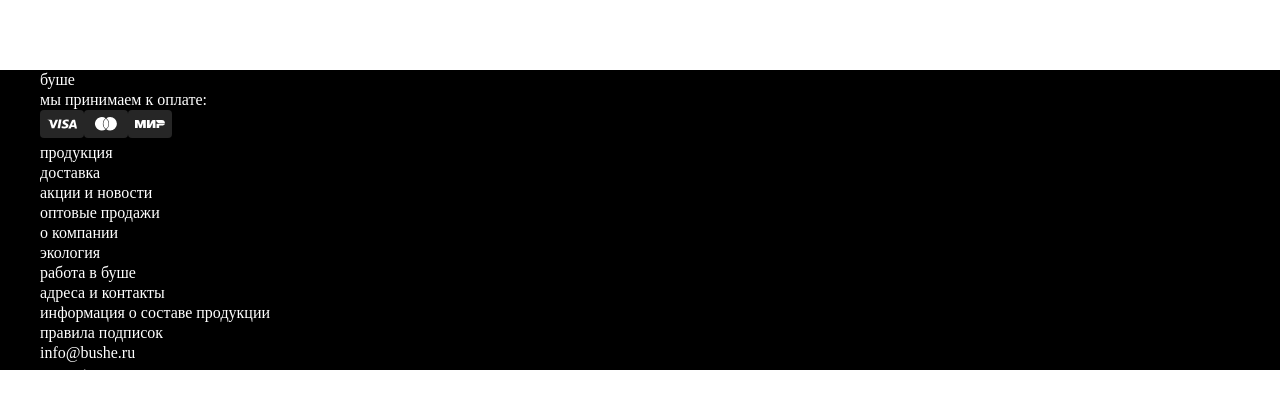
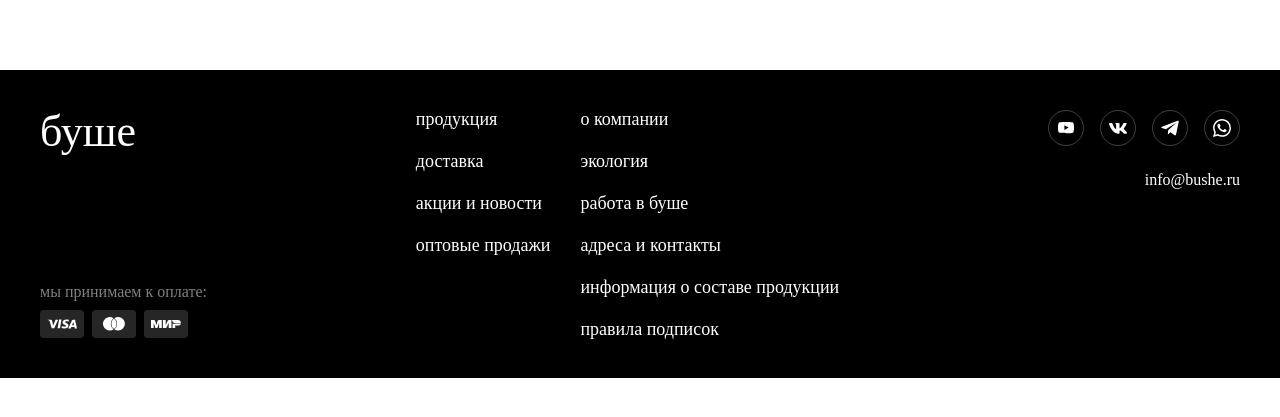
Before and after one commit to Cripler1993/onlinestore-react, a React (Create React App) app: page / in a window 1280 px wide. Shown: the part 313-730 px from the top of the page. Built offline with nearby package versions, Linux system fonts and the light colour scheme; no server answers.

Commit message:
new commit

```diff
--- a/src/components/Footer.jsx
+++ b/src/components/Footer.jsx
@@ -5,11 +5,11 @@
     <footer className="footer">
       <div className="container">
         <div className="footer__row">
-          <div>
-            <p>буше</p>
+          <div className="footer__left-column">
+            <p className="left__title">буше</p>
             <div>
-              <p>мы принимаем к оплате:</p>
-              <div>
+              <p className="left__payment-text">мы принимаем к оплате:</p>
+              <div className="left__payment-icons">
                 <svg
                   width="44"
                   height="28"
@@ -69,14 +69,14 @@
               </div>
             </div>
           </div>
-          <div>
-            <div>
+          <div className="footer__center-row">
+            <div className="center__column">
               <p>продукция</p>
               <p>доставка</p>
               <p>акции и новости</p>
               <p>оптовые продажи</p>
             </div>
-            <div>
+            <div className="center__column">
               <p>о компании</p>
               <p>экология</p>
               <p>работа в буше</p>
@@ -85,20 +85,59 @@
               <p>правила подписок</p>
             </div>
           </div>
-          <div>
-            <div>
-              <a href=""></a>
-              <a href=""></a>
-              <a href=""></a>
-              <a href=""></a>
+          <div className="footer__right-column">
+            <div className="right__links">
+              <a href="">
+                <svg
+                  width="24"
+                  height="24"
+                  fill="white"
+                  xmlns="http://www.w3.org/2000/svg"
+                >
+                  <path d="M19.674 7.761a2.003 2.003 0 00-1.408-1.412C17.014 6.006 12.006 6 12.006 6s-5.008-.006-6.26.323a2.047 2.047 0 00-1.413 1.421C4.003 8.996 4 11.593 4 11.593s-.003 2.61.325 3.848a2.003 2.003 0 001.409 1.411c1.265.344 6.26.35 6.26.35s5.008.005 6.26-.323a2.01 2.01 0 001.412-1.409c.331-1.251.334-3.847.334-3.847s.016-2.61-.326-3.862zm-9.27 6.237l.004-4.796 4.162 2.402-4.167 2.394z"></path>
+                </svg>
+              </a>
+              <a href="">
+                <svg
+                  width="24"
+                  height="24"
+                  fill="none"
+                  xmlns="http://www.w3.org/2000/svg"
+                >
+                  <path
+                    d="M20.587 7.724c.126-.418 0-.724-.594-.724h-1.97c-.502 0-.73.265-.856.556 0 0-1.002 2.442-2.421 4.026-.458.46-.668.606-.917.606-.125 0-.307-.145-.307-.563V7.724c0-.501-.144-.724-.562-.724H9.865c-.313 0-.502.232-.502.453 0 .474.71.584.783 1.92v2.9c0 .635-.114.75-.366.75-.667 0-2.291-2.45-3.255-5.257-.188-.545-.377-.765-.88-.765h-1.97C3.112 7 3 7.266 3 7.557c0 .523.667 3.11 3.109 6.531 1.628 2.337 3.92 3.603 6.007 3.603 1.251 0 1.405-.28 1.405-.766v-1.766c0-.562.12-.676.516-.676.291 0 .792.148 1.961 1.273 1.335 1.335 1.556 1.934 2.306 1.934h1.969c.562 0 .843-.28.682-.836-.177-.552-.815-1.356-1.661-2.308-.46-.542-1.147-1.126-1.357-1.418-.292-.376-.207-.543 0-.877.001.001 2.4-3.378 2.65-4.527z"
+                    fill="#fff"
+                  ></path>
+                </svg>
+              </a>
+              <a href="">
+                <svg
+                  width="20"
+                  height="20"
+                  fill="none"
+                  xmlns="http://www.w3.org/2000/svg"
+                >
+                  <path
+                    d="M18.698 4.006l-2.64 12.453c-.2.878-.72 1.097-1.457.683l-4.024-2.965-1.941 1.868c-.215.215-.395.394-.809.394l.29-4.097 7.456-6.738c.325-.29-.07-.45-.504-.16l-9.218 5.805-3.969-1.243c-.863-.27-.879-.863.18-1.277l15.523-5.981c.719-.27 1.348.16 1.113 1.258z"
+                    fill="white"
+                  ></path>
+                </svg>
+              </a>
+              <a href="">
+                <svg
+                  width="20"
+                  height="20"
+                  fill="none"
+                  xmlns="http://www.w3.org/2000/svg"
+                >
+                  <path
+                    d="M14.122 11.787c-.226-.114-1.324-.65-1.53-.727-.205-.073-.354-.111-.503.114-.147.22-.578.724-.71.87-.13.147-.26.159-.482.06-.226-.115-.947-.35-1.802-1.117-.668-.594-1.113-1.327-1.245-1.552-.132-.223-.015-.35.096-.46.103-.103.226-.258.34-.393.109-.135.144-.226.223-.372.073-.158.035-.281-.02-.393-.056-.11-.504-1.215-.692-1.655-.179-.436-.366-.38-.504-.38-.129-.013-.278-.013-.427-.013a.847.847 0 00-.598.27c-.205.225-.785.764-.785 1.854 0 1.093.802 2.15.914 2.309.114.146 1.579 2.396 3.826 3.363.536.226.952.36 1.277.472.536.17 1.026.146 1.412.09.428-.07 1.324-.542 1.512-1.069.19-.53.19-.97.135-1.069-.056-.102-.202-.158-.427-.258l-.01.056zm-4.075 5.525h-.012c-1.33 0-2.646-.36-3.794-1.034l-.27-.16-2.812.732.756-2.737-.182-.281a7.406 7.406 0 01-1.137-3.943c0-4.084 3.343-7.415 7.456-7.415a7.4 7.4 0 015.268 2.182A7.345 7.345 0 0117.503 9.9c-.006 4.081-3.346 7.412-7.454 7.412h-.002zm6.342-13.725C14.68 1.934 12.43 1 10.035 1c-4.937 0-8.956 4.002-8.96 8.92 0 1.571.411 3.103 1.196 4.46L1 19l4.752-1.24a9.073 9.073 0 004.283 1.088h.003c4.94 0 8.96-4.003 8.962-8.924a8.839 8.839 0 00-2.622-6.308l.011-.03z"
+                    fill="white"
+                  ></path>
+                </svg>
+              </a>
             </div>
-            <div>
-              <p>info@bushe.ru</p>
-              <div>
-                <span>рус</span>
-                <span>eng</span>
-              </div>
-            </div>
+            <p>info@bushe.ru</p>
           </div>
         </div>
       </div>
--- a/src/index.css
+++ b/src/index.css
@@ -590,6 +590,60 @@
 .footer {
   margin-top: 80px;
   background-color: black;
-  height: 300px;
   color: white;
+  padding: 40px 0px;
 }
+.footer__row {
+  display: flex;
+  justify-content: space-between;
+}
+.footer__left-column {
+  display: flex;
+  flex-direction: column;
+  justify-content: space-between;
+}
+.left__title {
+  font-size: 44px;
+  line-height: 44px;
+}
+.left__payment-text {
+  color: rgba(255, 255, 255, 0.5);
+  margin-bottom: 8px;
+}
+.left__payment-icons {
+  display: flex;
+  column-gap: 8px;
+}
+.footer__center-row {
+  display: flex;
+  column-gap: 30px;
+}
+.center__column {
+  display: flex;
+  flex-direction: column;
+  row-gap: 24px;
+}
+.center__column p {
+  font-size: 18px;
+  line-height: 18px;
+}
+.footer__right-column {
+  display: flex;
+  flex-direction: column;
+  align-items: flex-end;
+  row-gap: 24px;
+}
+.right__links {
+  display: flex;
+  align-items: center;
+  column-gap: 16px;
+}
+.right__links a {
+  width: 36px;
+  height: 36px;
+  border: 1px solid rgba(255, 255, 255, 0.25);
+  border-radius: 50%;
+  display: flex;
+  justify-content: center;
+  align-items: center;
+}
```
